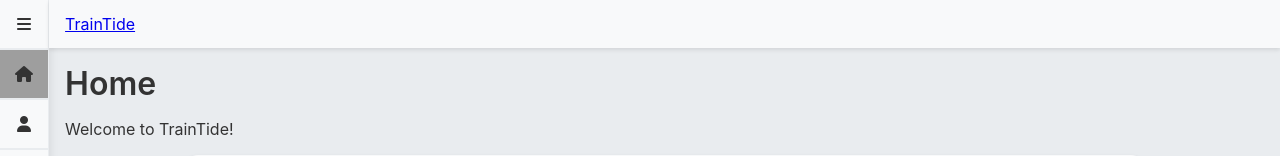
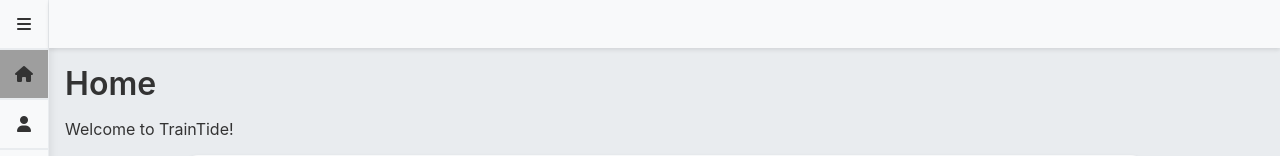
Before and after one commit to rycid/3005Proj, a React (Create React App) app in the folder traintide/: page / in a window 1280 px wide. Shown: the top 156 px of the page. Built offline with nearby package versions, Linux system fonts and the light colour scheme.

Commit message:
Add TrainTideIcon to Header component

```diff
--- a/traintide/src/components/Header.jsx
+++ b/traintide/src/components/Header.jsx
@@ -1,6 +1,8 @@
 import React, {useEffect, useState} from 'react';
 import { Link, NavLink } from 'react-router-dom';
 import './styles/Header.scss';
+
+import TrainTideIcon from '../icons/TrainTideLogo';
 
 // import SideBar from './SideBar';
 
@@ -27,7 +29,9 @@ const Header = () => {
         <header className={hideHeader ? 'hide' : ''}>
             <nav>
                 {/* <i className="fa-solid fa-bars"></i> */}
-                <Link to="/">TrainTide</Link>
+                <Link to="/">
+                    <TrainTideIcon />
+                </Link>
                 {/* <button onClick={() => setSidebarOpen(!sidebarOpen)}>
                     side
                 </button> */}
```
